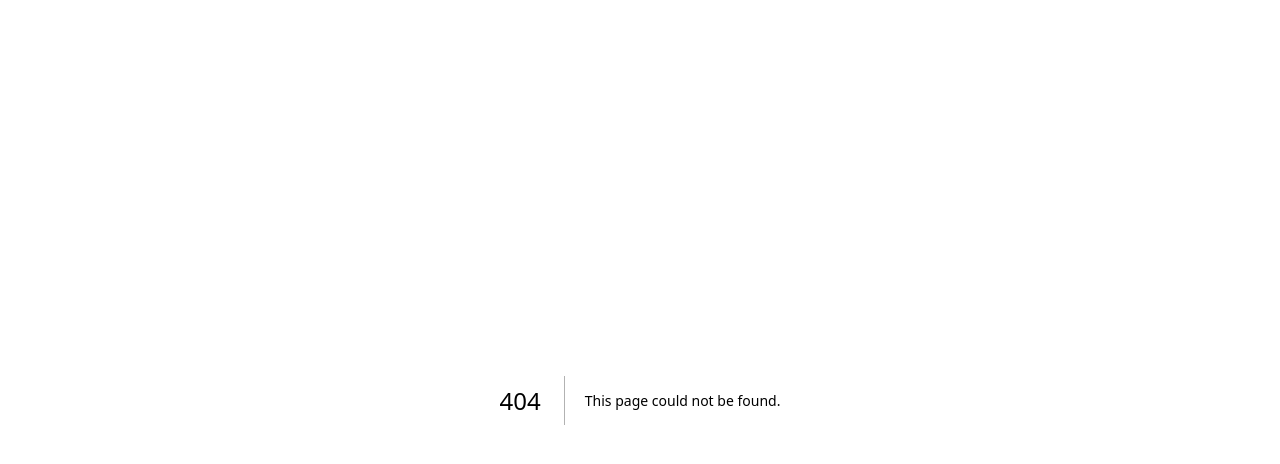
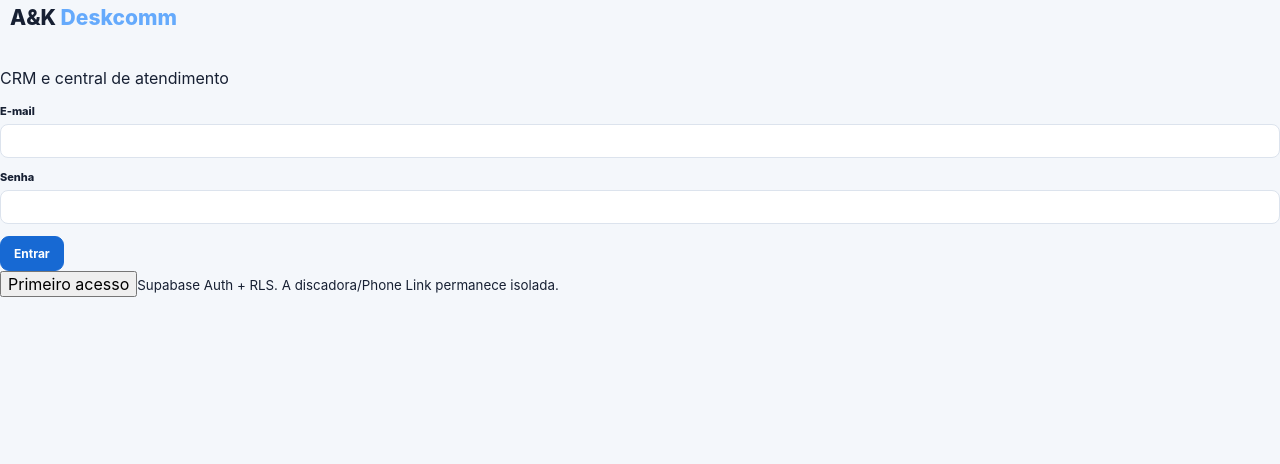
Before and after one commit to adrielmatos/A-K-Deskcomm-, a Next.js app: page /login in a window 1280 px wide. Before the commit this address had no page. Shown: the top 464 px of the page. Built offline with nearby package versions, Linux system fonts and the light colour scheme.

Commit message:
feat: add Supabase Auth login

```diff
--- /dev/null
+++ b/app/login/page.tsx
@@ -0,0 +1,5 @@
+"use client";
+import {useState} from "react"; import {useRouter} from "next/navigation"; import {createClient} from "@/lib/supabase/client";
+export default function Login(){const r=useRouter(),[email,setEmail]=useState(""),[password,setPassword]=useState(""),[signup,setSignup]=useState(false),[msg,setMsg]=useState(""),[busy,setBusy]=useState(false);
+async function submit(e:React.FormEvent){e.preventDefault();setBusy(true);const s=createClient();const x=signup?await s.auth.signUp({email,password}):await s.auth.signInWithPassword({email,password});setBusy(false);if(x.error){setMsg("Não foi possível concluir. Confira os dados.");return}if(signup){setMsg("Conta criada. Confirme o e-mail se solicitado.");return}r.replace("/");r.refresh()}
+return <main className="login"><div className="loginCard"><div className="brand big">A&K <em>Deskcomm</em></div><p>CRM e central de atendimento</p><form onSubmit={submit}><label>E-mail<input type="email" value={email} onChange={e=>setEmail(e.target.value)} required/></label><label>Senha<input type="password" value={password} onChange={e=>setPassword(e.target.value)} minLength={8} required/></label>{msg&&<div className="notice">{msg}</div>}<button className="btn primary wide" disabled={busy}>{busy?"Processando...":signup?"Criar acesso":"Entrar"}</button></form><button className="linkBtn" onClick={()=>{setSignup(!signup);setMsg("")}}>{signup?"Já tenho conta":"Primeiro acesso"}</button><small>Supabase Auth + RLS. A discadora/Phone Link permanece isolada.</small></div></main>}
```
